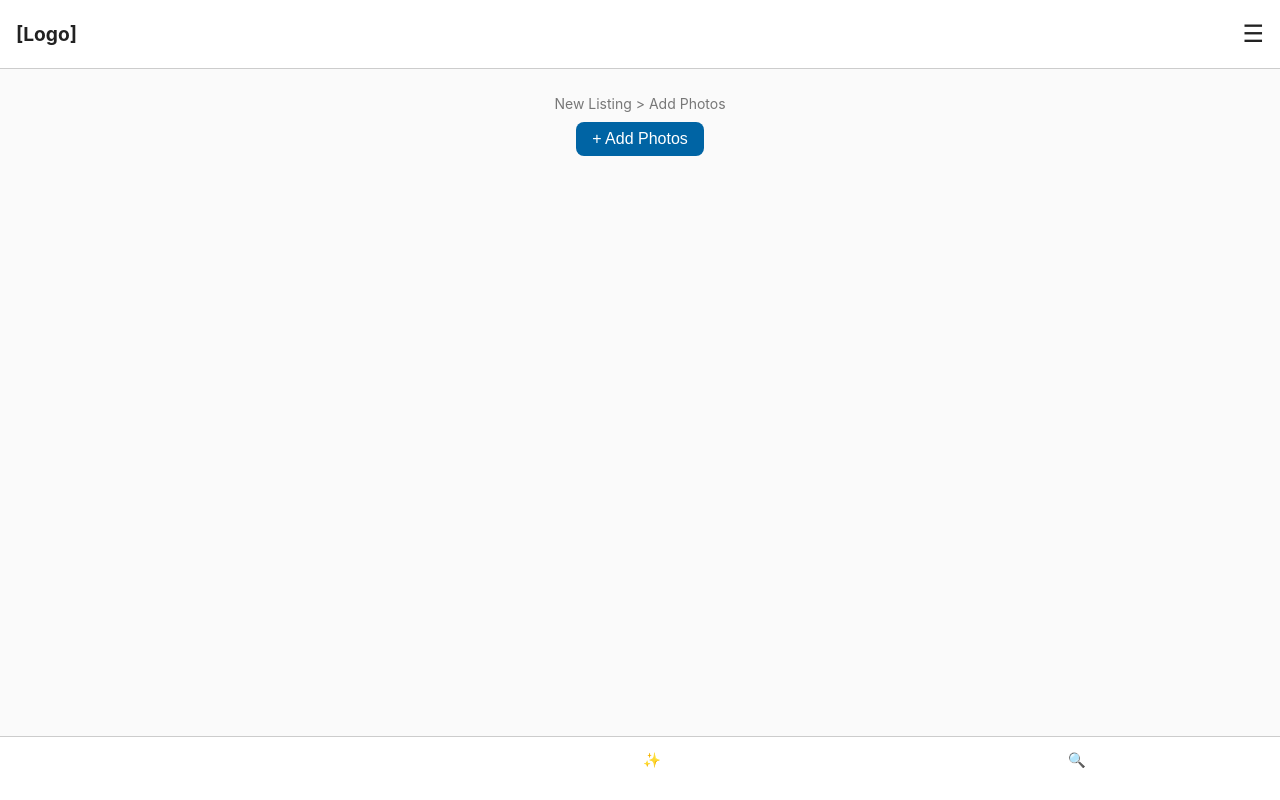
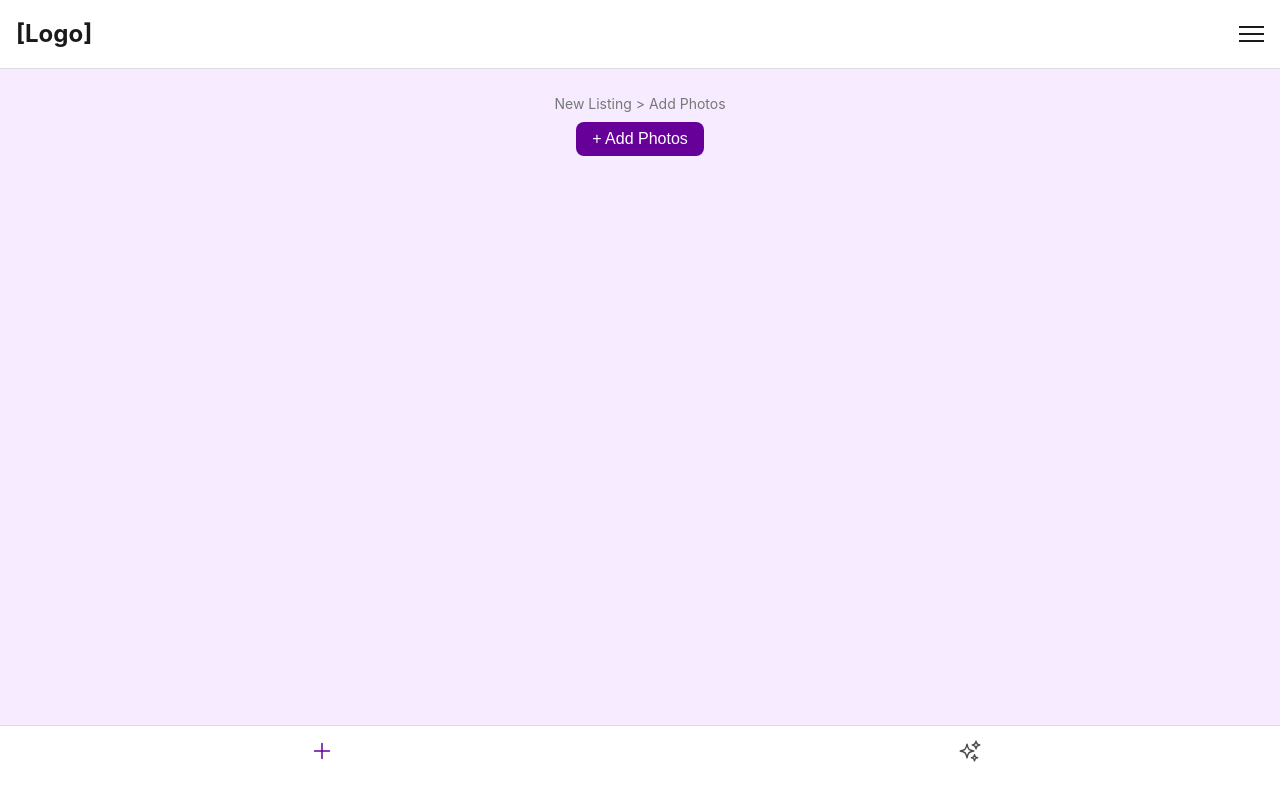
Before and after one commit to jamal-chukwuka/fleek, a React (Vite) app in the folder my-app/: page /listing/photos in a window 1280 px wide. Built offline with nearby package versions, Linux system fonts and the light colour scheme; a web font is replaced by a local one.

Commit message:
Updated the themes
Added hero icons and replaced emojis.

```diff
--- a/my-app/package.json
+++ b/my-app/package.json
@@ -10,6 +10,7 @@
     "preview": "vite preview"
   },
   "dependencies": {
+    "@heroicons/react": "^2.2.0",
     "axios": "^1.8.4",
     "firebase": "^11.6.0",
     "firebase-tools": "^14.2.1",
--- a/my-app/src/App.css
+++ b/my-app/src/App.css
@@ -1,15 +1,12 @@
-/* index.css */
-
 /* ================================================
    Root Variables
-   — Color palette, spacing scale, border radius
    ================================================ */
    :root {
-    --color-primary:   #0064A4;  /* UIC Blue */
-    --color-secondary: #FFCC00;  /* UIC Gold */
-    --color-accent:    #FAFAFA;  /* Light background */
+    --color-primary:   #660099;  /* Updated Purple */
+    --color-secondary: #FFCC00;  /* Gold */
+    --color-accent:    #F7ECFF;  /* Light Lavender Background */
     --color-bg:        #FFFFFF;  /* Card background */
-    --color-text:      #222222;  /* Main text */
+    --color-text:      #1A1A1A;  /* Main text darker */
     --color-muted:     #777777;  /* Muted text */
     --color-border:    #DDDDDD;  /* Divider lines */
     --color-error:     #FF4C4C;  /* Error red */
@@ -24,13 +21,10 @@
     --radius: 8px;
   }
 
-
   /* ================================================
      Reset & Base Styles
      ================================================ */
-  *,
-  *::before,
-  *::after {
+  *, *::before, *::after {
     box-sizing: border-box;
   }
 
@@ -121,6 +115,11 @@
     background: var(--color-primary);
     color: var(--color-bg);
     font-size: 1rem;
+    transition: background-color 0.2s ease;
+  }
+
+  button:hover:not(:disabled) {
+    background-color: #550080; /* Darker purple hover */
   }
 
   button:disabled {
@@ -132,6 +131,7 @@
     background: var(--color-accent);
     color: var(--color-text);
     border: 1px solid var(--color-muted);
+    margin-top: var(--space-sm);
   }
 
   /* ================================================
@@ -187,51 +187,6 @@
      Horizontal Scroll Carousel
      ================================================ */
   .scroll-row {
-    display: flex;               /* line cards side-by-side */
-    gap: var(--space-sm);
-    overflow-x: auto;            /* enable horizontal scroll */
-    padding: var(--space-sm) 0;
-    scroll-behavior: smooth;
-  }
-
-  .scroll-row::-webkit-scrollbar {
-    display: none;               /* hide scrollbar */
-  }
-
-  /* wrapper for each card to fix width */
-  .scroll-item {
-    flex: 0 0 200px;             /* fixed 200px width */
-    max-width: 200px;
-  }
-
-
-  /* App Wrapper for header/footer layout */
-.app-wrapper {
-  display: flex;
-  flex-direction: column;
-  min-height: 100vh;
-}
-
-/* Main Content Area */
-.main-content {
-  flex-grow: 1;
-}
-
-/* Category Container */
-.category-container {
-  margin-bottom: 2rem;
-}
-
-/* Horizontal carousel wrapper: flex row */
-.carousel-wrapper {
-  display: flex;
-  align-items: center;
-  width: 100%;
-  gap: 0.5rem;
-}
-
-/* Scrollable row of cards */
-.scroll-row {
     display: flex;
     gap: var(--space-sm);
     overflow-x: auto;
@@ -244,36 +199,60 @@
     display: none;
   }
 
-/* Each card inside */
+  /* Each card inside carousel */
   .scroll-item {
     flex: 0 0 200px;
+    max-width: 200px;
   }
 
-/* Arrows */
+  /* Carousel Arrows */
   .carousel-arrow {
-  background: rgba(255,255,255,0.9);
-  border: none;
+    background: rgba(255, 255, 255, 0.9);
+    border: 1px solid var(--color-border);
     border-radius: 50%;
-  padding: 8px;
+    padding: 4px;
     cursor: pointer;
-  height: 40px;
-  width: 40px;
+    height: 32px;
+    width: 32px;
     display: flex;
     align-items: center;
     justify-content: center;
+    color: var(--color-primary);
+    transition: background-color 0.3s ease;
   }
 
-/* Category header */
-.category-header {
-  font-size: 1.5rem;
-  margin-bottom: 0.5rem;
+  .carousel-arrow:hover {
+    background: var(--color-primary);
+    color: white;
   }
 
-/* Top header */
+  /* Dots */
+  .carousel-dots {
+    margin-top: var(--space-sm);
+    display: flex;
+    justify-content: center;
+    gap: var(--space-xs);
+  }
+
+  .dot {
+    width: 10px;
+    height: 10px;
+    background: var(--color-muted);
+    border-radius: 50%;
+    cursor: pointer;
+  }
+
+  .dot.active {
+    background: var(--color-primary);
+  }
+
+  /* ================================================
+     Header and Footer
+     ================================================ */
   .header {
-  background: white;
+    background: var(--color-bg);
     padding: 1rem;
-  border-bottom: 1px solid #ccc;
+    border-bottom: 1px solid var(--color-border);
     display: flex;
     justify-content: space-between;
     align-items: center;
@@ -289,10 +268,9 @@
     cursor: pointer;
   }
 
-/* Bottom nav bar */
   .footer {
-  background: white;
-  border-top: 1px solid #ccc;
+    background: var(--color-bg);
+    border-top: 1px solid var(--color-border);
     display: flex;
     justify-content: space-around;
     align-items: center;
@@ -313,12 +291,14 @@
   }
 
   .footer button.active {
-  background: black;
+    background: var(--color-primary);
     color: white;
-  border-radius: 8px;
+    border-radius: var(--radius);
   }
 
-/* Overall app layout */
+  /* ================================================
+     Other Utility Classes
+     ================================================ */
   .app-wrapper {
     display: flex;
     flex-direction: column;
@@ -328,9 +308,8 @@
 
   .main-content {
     flex-grow: 1;
-  padding-bottom: 4rem; /* Make space for bottom nav bar */
+    padding-bottom: 4rem;
   }
-
 
   .manage-listing-row {
     justify-content: space-between;
@@ -366,35 +345,9 @@
     gap: var(--space-xs);
   }
 
-.carousel-dots {
-  margin-top: var(--space-sm);
-  display: flex;
-  justify-content: center;
-  gap: var(--space-xs);
-}
-
-.dot {
-  width: 10px;
-  height: 10px;
-  background: var(--color-muted);
-  border-radius: 50%;
-  cursor: pointer;
-}
-
-.dot.active {
-  background: var(--color-primary);
-}
-
   .container.center {
     text-align: center;
     align-items: center;
-}
-
-.btn-muted {
-  background: var(--color-accent);
-  color: var(--color-text);
-  border: 1px solid var(--color-muted);
-  margin-top: var(--space-sm);
   }
 
   .uploading-box {
@@ -436,5 +389,4 @@
 
   @keyframes spin {
     to { transform: rotate(360deg); }
-
   }
--- a/my-app/src/components/Footer.tsx
+++ b/my-app/src/components/Footer.tsx
@@ -1,30 +1,24 @@
 // src/components/Footer.tsx
-import React, { FC } from 'react';
-import { useLocation, useNavigate } from 'react-router-dom';
+import { PlusIcon, SparklesIcon } from '@heroicons/react/24/outline';
+import { useNavigate, useLocation } from 'react-router-dom';
+import React from 'react';
 
-const Footer: FC = () => {
+const Footer: React.FC = () => {
   const navigate = useNavigate();
-  const { pathname } = useLocation();
+  const location = useLocation();
+
+  const isActive = (path: string) => location.pathname.startsWith(path);
 
   return (
-    <footer className="footer bottom-nav flex-row">
-      <button
-        className={pathname === '/listing/new' ? 'active' : ''}
-        onClick={() => navigate('/listing/photos')}
-      >
-        ＋<br/>New listing
+    <footer className="footer flex-row center space-around" style={{ backgroundColor: '#fff', borderTop: '1px solid #ddd', padding: '0.5rem 0' }}>
+      <button className="footer-btn flex-col center" onClick={() => navigate('/listing/photos')}>
+        <PlusIcon className="icon" style={{ height: 24, color: isActive('/listing') ? '#660099' : '#4D4D4D' }} />
+        <span className={isActive('/listing') ? 'footer-active' : ''}>New Listing</span>
       </button>
-      <button
-        className={pathname.startsWith('/for-you') ? 'active' : ''}
-        onClick={() => navigate('/for-you')}
-      >
-        ✨<br/>For You
-      </button>
-      <button
-        className={pathname === '/search' ? 'active' : ''}
-        onClick={() => navigate('/search')}
-      >
-        🔍<br/>Search
+
+      <button className="footer-btn flex-col center" onClick={() => navigate('/for-you')}>
+        <SparklesIcon className="icon" style={{ height: 24, color: isActive('/for-you') ? '#660099' : '#4D4D4D' }} />
+        <span className={isActive('/for-you') ? 'footer-active' : ''}>For You</span>
       </button>
     </footer>
   );
--- a/my-app/src/components/Header.tsx
+++ b/my-app/src/components/Header.tsx
@@ -1,12 +1,16 @@
 // src/components/Header.tsx
-import React, { FC } from 'react';
+import React from 'react';
 
-const Header: FC = () => {
+const Header: React.FC = () => {
   return (
-    <header className="header top-bar flex-row">
-      <div className="logo">[Logo]</div>
-      <div className="hamburger">
-        <span>☰</span>
+    <header className="header flex-row center space-between" style={{ padding: '1rem', backgroundColor: '#fff', borderBottom: '1px solid #ddd' }}>
+      <div className="logo" style={{ fontWeight: 'bold', fontSize: '1.5rem', color: '#1A1A1A' }}>
+        [Logo]
+      </div>
+      <div className="menu-icon">
+        <div style={{ width: 25, height: 2, background: '#1A1A1A', marginBottom: 5 }}></div>
+        <div style={{ width: 25, height: 2, background: '#1A1A1A', marginBottom: 5 }}></div>
+        <div style={{ width: 25, height: 2, background: '#1A1A1A' }}></div>
       </div>
     </header>
   );
--- a/my-app/src/features/listings/pages/AddPhotosPage.tsx
+++ b/my-app/src/features/listings/pages/AddPhotosPage.tsx
@@ -1,6 +1,10 @@
 // src/features/listings/pages/AddPhotosPage.tsx
+
+
 import React, { useRef, useState } from 'react';
 import { useNavigate } from 'react-router-dom';
+import { db } from '../../../app/firebase';
+import { collection, addDoc, serverTimestamp } from 'firebase/firestore';
 
 const AddPhotosPage: React.FC = () => {
   const navigate = useNavigate();
```
Also changed, not shown: 1 other file (tests, documents, lock files or other folders). Lines whose indentation alone changed are shown as unchanged.
